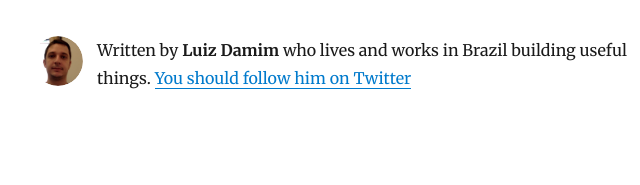
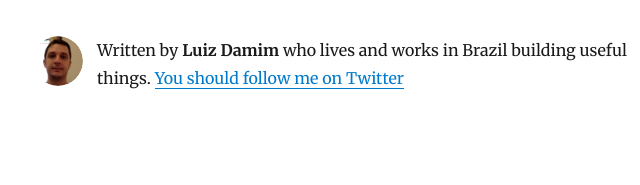
Before and after one commit to luizdamim/luizdamim.com, a Gatsby site: page / in a window 1280 px wide. Shown: the part 188-373 px from the top of the page, 292-932 px from the left. Built offline with nearby package versions, Linux system fonts and the light colour scheme; Gatsby itself is replaced by a stand-in of ours; some packages are replaced by stand-ins of ours.

Commit message:
Follow me

```diff
--- a/src/components/bio.js
+++ b/src/components/bio.js
@@ -42,7 +42,7 @@ function Bio() {
               building useful things.
               {` `}
               <a href={`https://twitter.com/${social.twitter}`}>
-                You should follow him on Twitter
+                You should follow me on Twitter
               </a>
             </p>
           </div>
```
